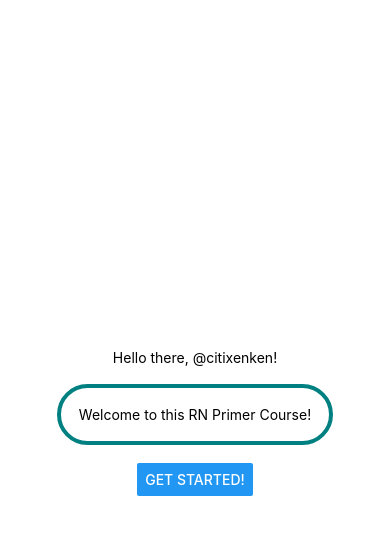
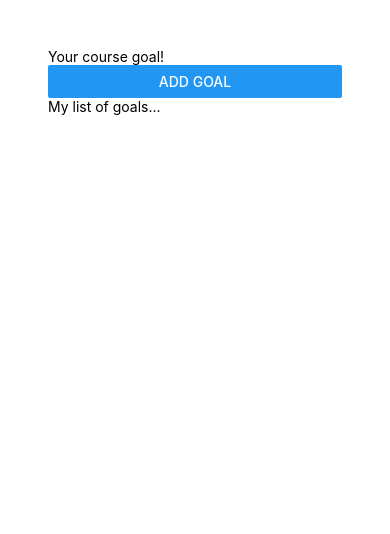
Before and after one commit to citixenken/RNCourse, a React Native app: screen / in a window 390 px wide. Shown: the top 534 px of the page. Built offline with nearby package versions, Linux system fonts and the light colour scheme.

Commit message:
exploring layouts

```diff
--- a/App.js
+++ b/App.js
@@ -1,29 +1,19 @@
-import { StyleSheet, Text, View, Button } from "react-native";
+import { StyleSheet, Text, View, Button, TextInput } from "react-native";
 
 export default function App() {
   return (
-    <View style={styles.container}>
+    <View style={styles.appContainer}>
       <View>
-        <Text>Hello there, @citixenken!</Text>
+        <TextInput placeholder="Your course goal!" />
+        <Button title="Add Goal" />
       </View>
-      <Text style={styles.text}>Welcome to this RN Primer Course!</Text>
-      <Button title="Get Started!" />
+      <View>
+        <Text>My list of goals...</Text>
+      </View>
     </View>
   );
 }
 
 const styles = StyleSheet.create({
-  container: {
-    flex: 1,
-    backgroundColor: "#fff",
-    alignItems: "center",
-    justifyContent: "center",
-  },
-  text: {
-    margin: 18,
-    borderWidth: 4,
-    borderColor: "teal",
-    padding: 18,
-    borderRadius: 32,
-  },
+  appContainer: { padding: 48 },
 });
```
